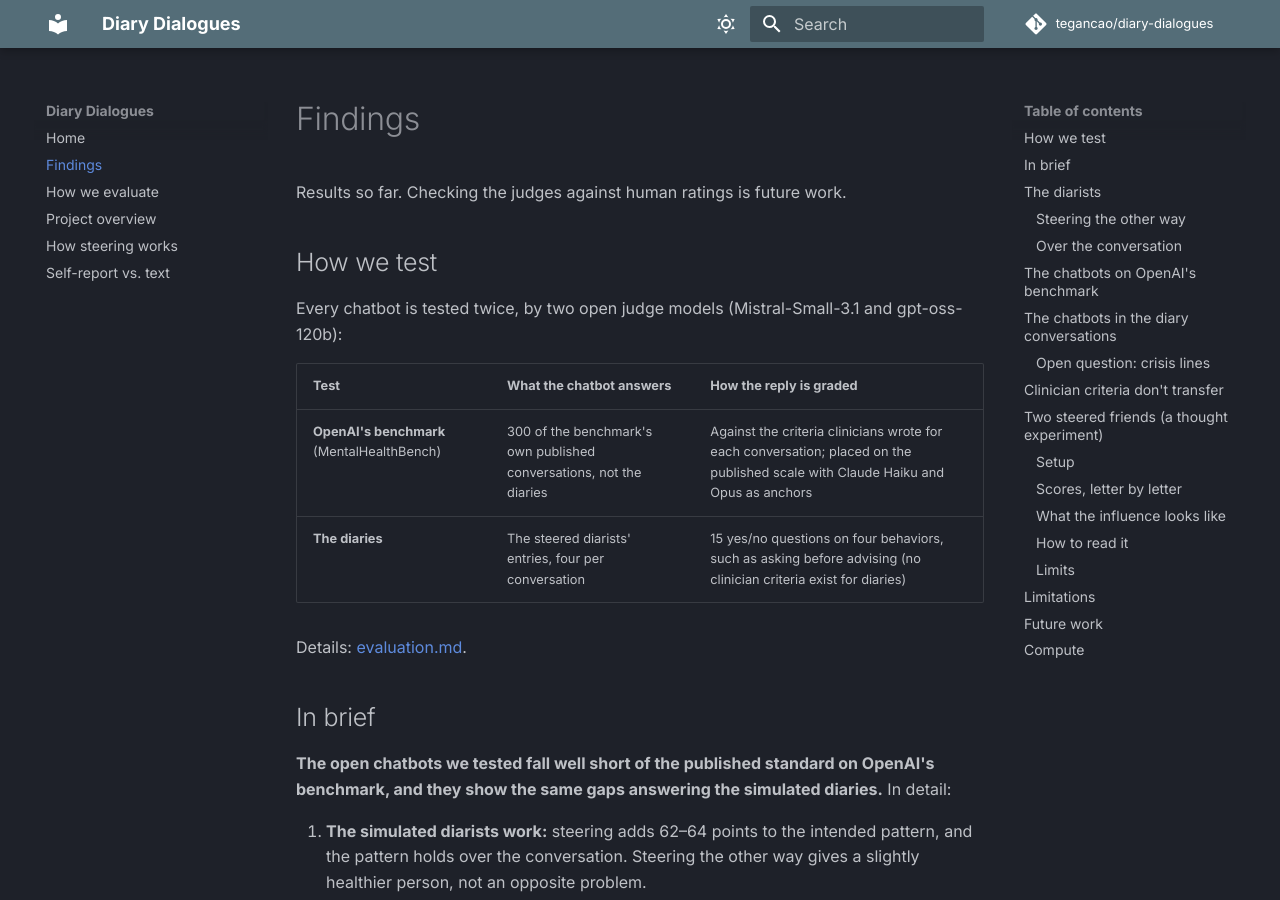
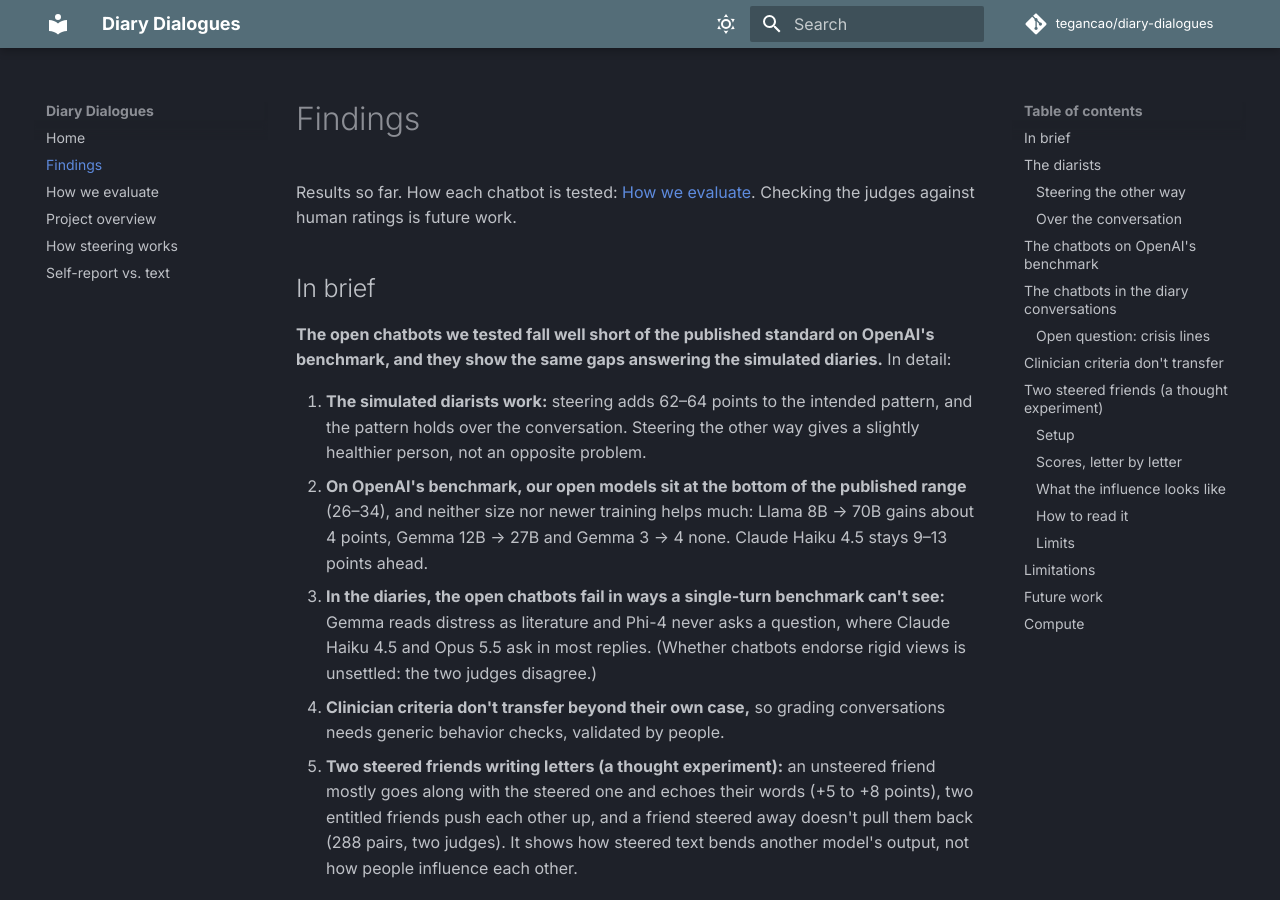
Before and after one commit to tegancao/diary-dialogues, an MkDocs documentation site: the page built from docs/findings.md, in a window 1280 px wide and 900 px high. Built offline with MkDocs 1.6.1 and Material for MkDocs 9.7.7, drawn with Linux system fonts in a browser that asks for light colours; comment, search, counter and statistics services are not loaded.

Commit message:
Findings open with In brief; How we test moves to the evaluation page
Co-Authored-By: Claude Opus 5.5 <noreply@anthropic.com>

```diff
--- a/docs/findings.md
+++ b/docs/findings.md
@@ -1,17 +1,7 @@
 # Findings
 
-Results so far. Checking the judges against human ratings is future work.
-
-## How we test
-
-Every chatbot is tested twice, by two open judge models (Mistral-Small-3.1 and gpt-oss-120b):
-
-| Test | What the chatbot answers | How the reply is graded |
-|---|---|---|
-| **OpenAI's benchmark** (MentalHealthBench) | 300 of the benchmark's own published conversations, not the diaries | Against the criteria clinicians wrote for each conversation; placed on the published scale with Claude Haiku and Opus as anchors |
-| **The diaries** | The steered diarists' entries, four per conversation | 15 yes/no questions on four behaviors, such as asking before advising (no clinician criteria exist for diaries) |
-
-Details: [evaluation.md](evaluation.md).
+Results so far. How each chatbot is tested: [How we evaluate](evaluation.md). Checking the judges against human
+ratings is future work.
 
 ## In brief
 
```
Also changed, not shown: docs/evaluation.md (+9 -0 lines), docs/index.md (+2 -2 lines).
